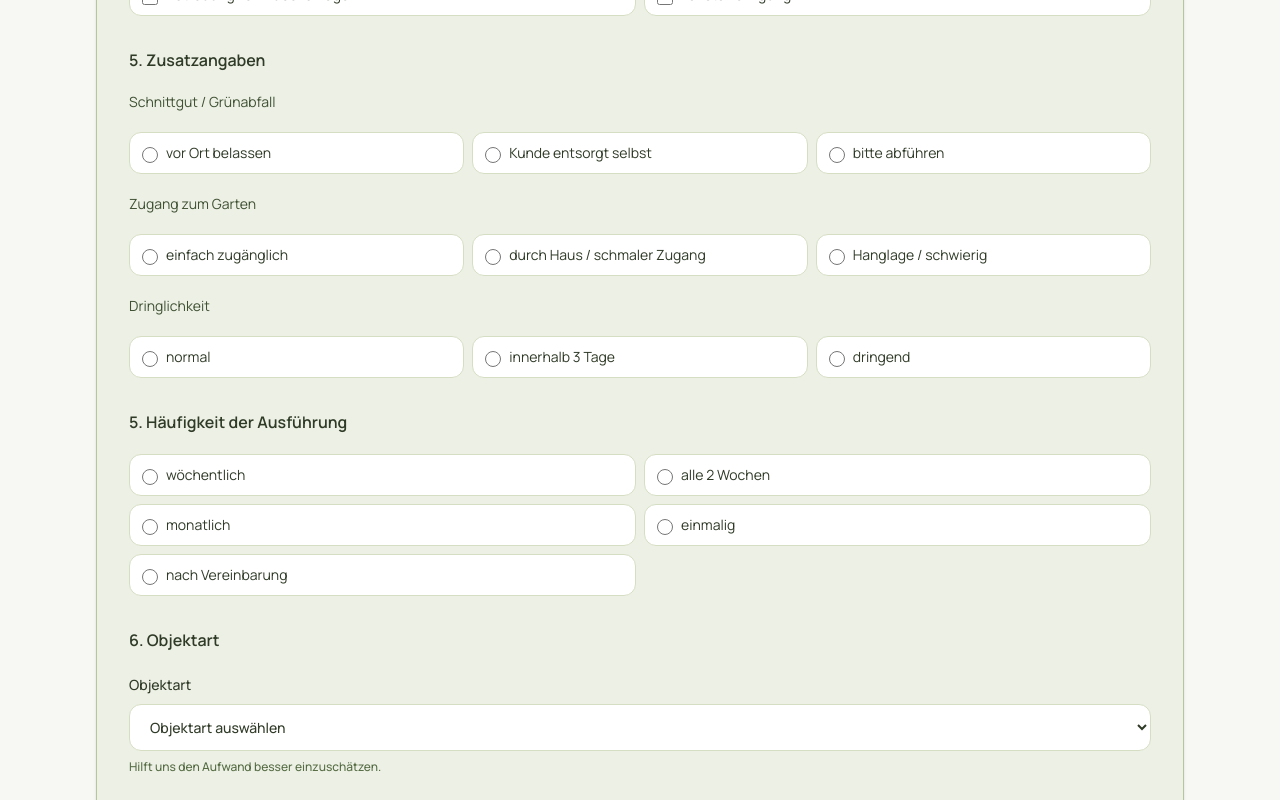
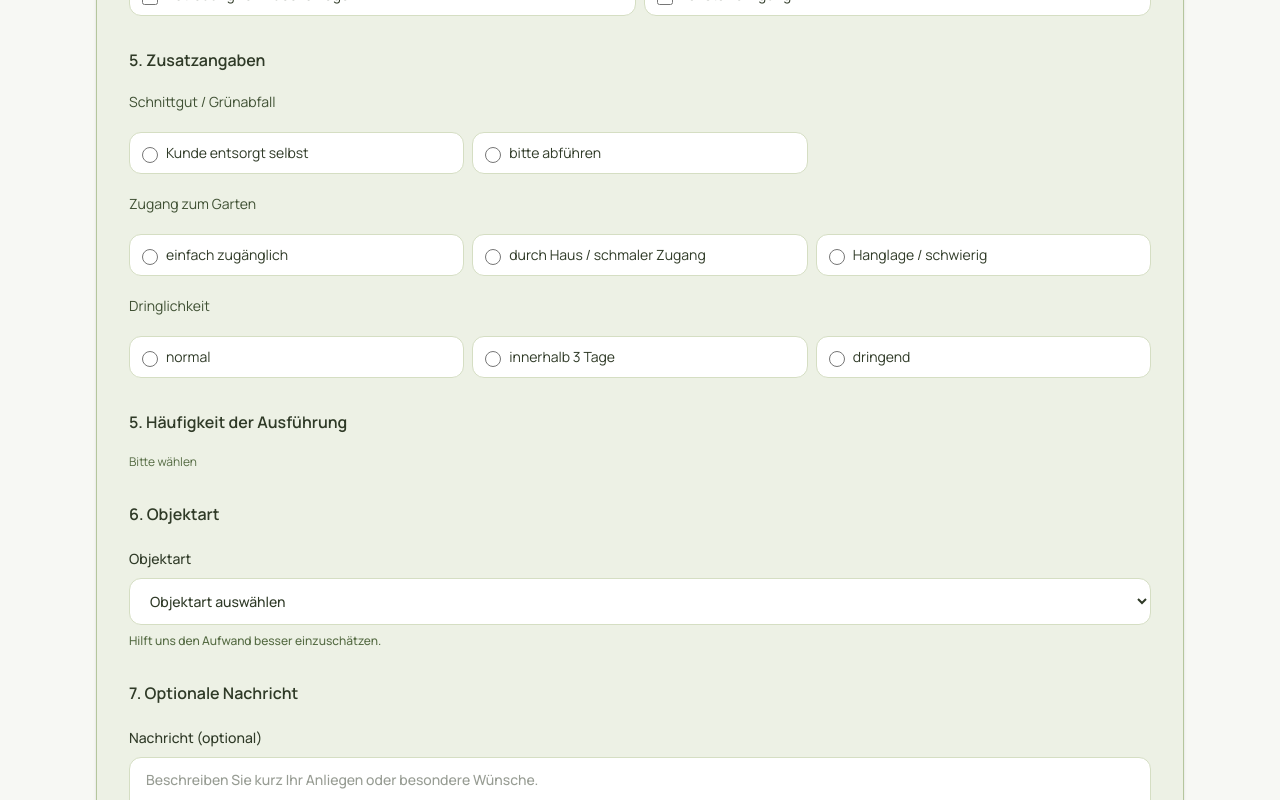
Before and after one commit to tipicoUEFN/gartenfirma, a React (Vite) app: page /kontakt in a window 1280 px wide. Shown: the part 1760-2560 px from the top of the page. Built offline with nearby package versions, Linux system fonts and the light colour scheme.

Commit message:
Support per-service frequency selection and simplify green waste options

```diff
--- a/public/locales/de-AT/translation.json
+++ b/public/locales/de-AT/translation.json
@@ -522,7 +522,6 @@
       "over2m": "über 2 m"
     },
     "greenWasteOptions": {
-      "leaveOnSite": "vor Ort belassen",
       "selfDisposal": "Kunde entsorgt selbst",
       "pickup": "bitte abführen"
     },
--- a/public/locales/en/translation.json
+++ b/public/locales/en/translation.json
@@ -520,7 +520,6 @@
       "over2m": "over 2 m"
     },
     "greenWasteOptions": {
-      "leaveOnSite": "leave on site",
       "selfDisposal": "customer disposes",
       "pickup": "please remove"
     },
--- a/public/locales/hr/translation.json
+++ b/public/locales/hr/translation.json
@@ -520,7 +520,6 @@
       "over2m": "iznad 2 m"
     },
     "greenWasteOptions": {
-      "leaveOnSite": "ostaviti na lokaciji",
       "selfDisposal": "klijent sam zbrinjava",
       "pickup": "molimo odvesti"
     },
--- a/public/locales/hu/translation.json
+++ b/public/locales/hu/translation.json
@@ -520,7 +520,6 @@
       "over2m": "2 m felett"
     },
     "greenWasteOptions": {
-      "leaveOnSite": "helyszinen marad",
       "selfDisposal": "ugyfel maga elszallitja",
       "pickup": "kerjuk elszallitani"
     },
--- a/public/locales/sl/translation.json
+++ b/public/locales/sl/translation.json
@@ -520,7 +520,6 @@
       "over2m": "nad 2 m"
     },
     "greenWasteOptions": {
-      "leaveOnSite": "pustite na lokaciji",
       "selfDisposal": "stranka odstrani sama",
       "pickup": "odvozite"
     },
--- a/src/components/ServiceRequestForm.jsx
+++ b/src/components/ServiceRequestForm.jsx
@@ -1,4 +1,4 @@
-import { useEffect, useMemo, useRef, useState } from 'react'
+import { useMemo, useRef, useState } from 'react'
 import { useTranslation } from 'react-i18next'
 import { businessData } from '../config/businessData'
 import { applyCustomerTypeMultiplier, estimateServicePrice } from '../utils/priceEstimate'
@@ -25,7 +25,7 @@ function ServiceRequestForm({ firstInputRef }) {
     hedgeHeight: '',
     greenWaste: '',
     gardenAccess: '',
-    frequency: '',
+    serviceFrequencies: {},
     propertyType: '',
     urgency: '',
     message: '',
@@ -73,7 +73,6 @@ function ServiceRequestForm({ firstInputRef }) {
 
   const greenWasteOptions = useMemo(
     () => [
-      { value: 'leaveOnSite', label: greenWasteOptionLabels?.leaveOnSite || 'vor Ort belassen' },
       { value: 'selfDisposal', label: greenWasteOptionLabels?.selfDisposal || 'Kunde entsorgt selbst' },
       { value: 'pickup', label: greenWasteOptionLabels?.pickup || 'bitte abführen' },
     ],
@@ -121,32 +120,20 @@ function ServiceRequestForm({ firstInputRef }) {
   const isLawnSelected = formData.services.includes('rasen')
   const isHedgeSelected = formData.services.includes('hecke')
 
-  const frequencyOptions = useMemo(() => {
+  const frequencyOrder = ['weekly', 'biweekly', 'monthly', 'yearly1', 'yearly2', 'oneTime', 'byArrangement']
+
+  const getFrequencyOptionsForService = (serviceKey) => {
     const fallback = Array.isArray(frequencyByService?.default)
       ? frequencyByService.default
       : ['oneTime', 'monthly', 'biweekly', 'weekly', 'byArrangement']
+    const serviceCodes = Array.isArray(frequencyByService?.[serviceKey])
+      ? frequencyByService[serviceKey]
+      : fallback
 
-    const codes = new Set()
-    let hasDynamicMatch = false
-
-    formData.services.forEach((serviceKey) => {
-      const serviceCodes = frequencyByService?.[serviceKey]
-      if (Array.isArray(serviceCodes)) {
-        hasDynamicMatch = true
-        serviceCodes.forEach((code) => codes.add(code))
-      }
-    })
-
-    if (!formData.services.length || !hasDynamicMatch || formData.services.some((serviceKey) => !Array.isArray(frequencyByService?.[serviceKey]))) {
-      fallback.forEach((code) => codes.add(code))
-    }
-
-    const order = ['weekly', 'biweekly', 'monthly', 'yearly1', 'yearly2', 'oneTime', 'byArrangement']
-
-    return [...codes]
+    return [...new Set(serviceCodes)]
       .sort((a, b) => {
-        const aIndex = order.indexOf(a)
-        const bIndex = order.indexOf(b)
+        const aIndex = frequencyOrder.indexOf(a)
+        const bIndex = frequencyOrder.indexOf(b)
         if (aIndex === -1 && bIndex === -1) {
           return a.localeCompare(b)
         }
@@ -159,11 +146,24 @@ function ServiceRequestForm({ firstInputRef }) {
         return aIndex - bIndex
       })
       .map((value) => ({ value, label: frequencyLabelMap[value] || value }))
-  }, [formData.services, frequencyByService, frequencyLabelMap])
+  }
 
   const selectedServiceLabels = useMemo(
     () => serviceOptions.filter((option) => formData.services.includes(option.key)).map((option) => option.label),
     [formData.services, serviceOptions],
+  )
+
+  const serviceFrequencySummary = useMemo(
+    () => formData.services
+      .map((serviceKey) => {
+        const serviceLabel = serviceOptions.find((option) => option.key === serviceKey)?.label || serviceKey
+        const frequencyCode = formData.serviceFrequencies[serviceKey]
+        const frequencyLabel = frequencyCode ? (frequencyLabelMap[frequencyCode] || frequencyCode) : null
+        return frequencyLabel ? `${serviceLabel}: ${frequencyLabel}` : null
+      })
+      .filter(Boolean)
+      .join(' | '),
+    [formData.services, formData.serviceFrequencies, serviceOptions, frequencyLabelMap],
   )
 
   const trustIndicators = t('serviceRequestForm.trustIndicators', { returnObjects: true })
@@ -191,17 +191,6 @@ function ServiceRequestForm({ firstInputRef }) {
     [baseEstimate, formData.propertyType],
   )
 
-  useEffect(() => {
-    if (!formData.frequency) {
-      return
-    }
-
-    const stillValid = frequencyOptions.some((option) => option.value === formData.frequency)
-    if (!stillValid) {
-      setFormData((prev) => ({ ...prev, frequency: '' }))
-    }
-  }, [formData.frequency, frequencyOptions])
-
   const handleInputChange = (event) => {
     const { name, value } = event.target
     setFormData((prev) => ({ ...prev, [name]: value }))
@@ -220,8 +209,21 @@ function ServiceRequestForm({ firstInputRef }) {
         lawnSize: nextServices.includes('rasen') ? prev.lawnSize : '',
         hedgeLength: nextServices.includes('hecke') ? prev.hedgeLength : '',
         hedgeHeight: nextServices.includes('hecke') ? prev.hedgeHeight : '',
+        serviceFrequencies: Object.fromEntries(
+          Object.entries(prev.serviceFrequencies).filter(([key]) => nextServices.includes(key)),
+        ),
       }
     })
+  }
+
+  const handleServiceFrequencyChange = (serviceKey, frequencyCode) => {
+    setFormData((prev) => ({
+      ...prev,
+      serviceFrequencies: {
+        ...prev.serviceFrequencies,
+        [serviceKey]: frequencyCode,
+      },
+    }))
   }
 
   const validateUploadedImages = (files) => {
@@ -287,7 +289,7 @@ function ServiceRequestForm({ firstInputRef }) {
       Grünabfall: getOptionLabel(greenWasteOptions, formData.greenWaste),
       Zugang: getOptionLabel(gardenAccessOptions, formData.gardenAccess),
       Heckenlänge: formData.hedgeLength ? t('serviceRequestForm.mail.meters', { value: formData.hedgeLength }) : t('serviceRequestForm.mail.notProvided'),
-      Häufigkeit: frequencyOptions.find((option) => option.value === formData.frequency)?.label || t('serviceRequestForm.mail.notProvided'),
+      Häufigkeit: serviceFrequencySummary || t('serviceRequestForm.mail.notProvided'),
       Objektart: propertyTypeOptions.find((option) => option.value === formData.propertyType)?.label || t('serviceRequestForm.mail.notProvided'),
       Dringlichkeit: getOptionLabel(urgencyOptions, formData.urgency),
       'Geschätzter Preis (unverbindlich)': priceEstimate?.label || t('serviceRequestForm.summary.noEstimate'),
@@ -329,7 +331,7 @@ function ServiceRequestForm({ firstInputRef }) {
         hedgeHeight: '',
         greenWaste: '',
         gardenAccess: '',
-        frequency: '',
+        serviceFrequencies: {},
         propertyType: '',
         urgency: '',
         message: '',
@@ -538,20 +540,32 @@ function ServiceRequestForm({ firstInputRef }) {
 
       <div className="space-y-5">
         <h3 className="text-base font-semibold text-olive-800">{t('serviceRequestForm.steps.frequency')}</h3>
+        <div className="space-y-4">
+          {formData.services.map((serviceKey) => {
+            const serviceLabel = serviceOptions.find((option) => option.key === serviceKey)?.label || serviceKey
+            const serviceFrequencyOptions = getFrequencyOptionsForService(serviceKey)
+            return (
+              <div key={serviceKey} className="space-y-2">
+                <p className="text-sm font-medium text-olive-700">{serviceLabel}</p>
                 <div className="grid gap-2 md:grid-cols-2">
-          {frequencyOptions.map((option) => (
-            <label key={option.value} className="flex items-start gap-2 rounded-xl border border-olive-200 bg-white px-3 py-2.5 text-sm text-olive-800">
+                  {serviceFrequencyOptions.map((option) => (
+                    <label key={`${serviceKey}-${option.value}`} className="flex items-start gap-2 rounded-xl border border-olive-200 bg-white px-3 py-2.5 text-sm text-olive-800">
                       <input
                         type="radio"
-                name="frequency"
+                        name={`frequency-${serviceKey}`}
                         value={option.value}
-                checked={formData.frequency === option.value}
-                onChange={handleInputChange}
+                        checked={formData.serviceFrequencies[serviceKey] === option.value}
+                        onChange={() => handleServiceFrequencyChange(serviceKey, option.value)}
                         className="mt-1 h-4 w-4 accent-olive-700"
                       />
                       <span>{option.label}</span>
                     </label>
                   ))}
+                </div>
+              </div>
+            )
+          })}
+          {!formData.services.length ? <p className="text-xs text-olive-600">{t('serviceRequestForm.placeholders.select')}</p> : null}
         </div>
       </div>
 
@@ -626,7 +640,7 @@ function ServiceRequestForm({ firstInputRef }) {
           )}
           <p><span className="font-semibold text-olive-800">{t('serviceRequestForm.summary.greenWaste')}:</span> {greenWasteOptions.find((option) => option.value === formData.greenWaste)?.label || '-'}</p>
           <p><span className="font-semibold text-olive-800">{t('serviceRequestForm.summary.gardenAccess')}:</span> {gardenAccessOptions.find((option) => option.value === formData.gardenAccess)?.label || '-'}</p>
-          <p><span className="font-semibold text-olive-800">{t('serviceRequestForm.summary.frequency')}:</span> {frequencyOptions.find((option) => option.value === formData.frequency)?.label || '-'}</p>
+          <p><span className="font-semibold text-olive-800">{t('serviceRequestForm.summary.frequency')}:</span> {serviceFrequencySummary || '-'}</p>
           <p>
             <span className="font-semibold text-olive-800">{t('serviceRequestForm.summary.propertyType')}:</span>{' '}
             {propertyTypeOptions.find((option) => option.value === formData.propertyType)?.label || '-'}
```
Lines whose indentation alone changed are shown as unchanged.
